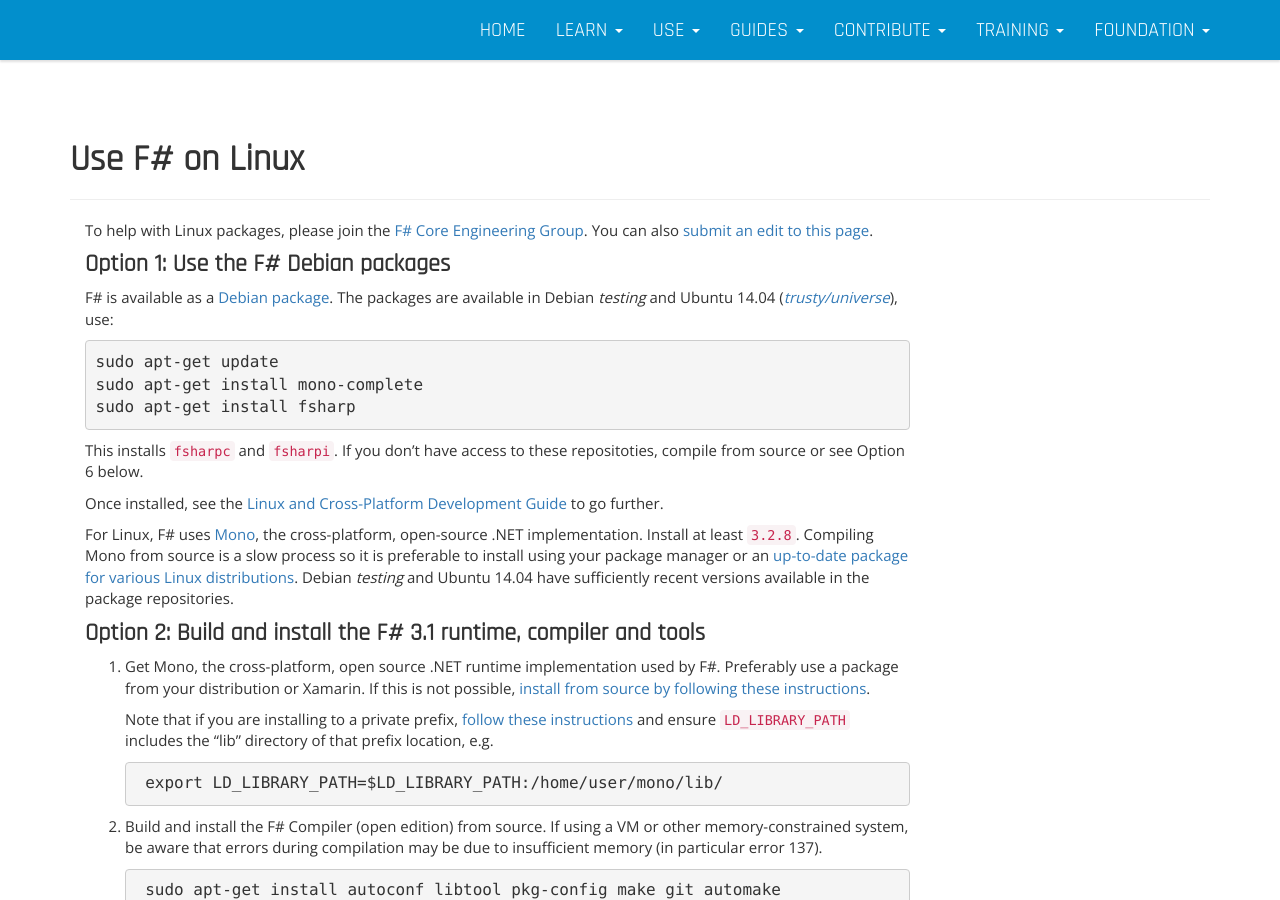
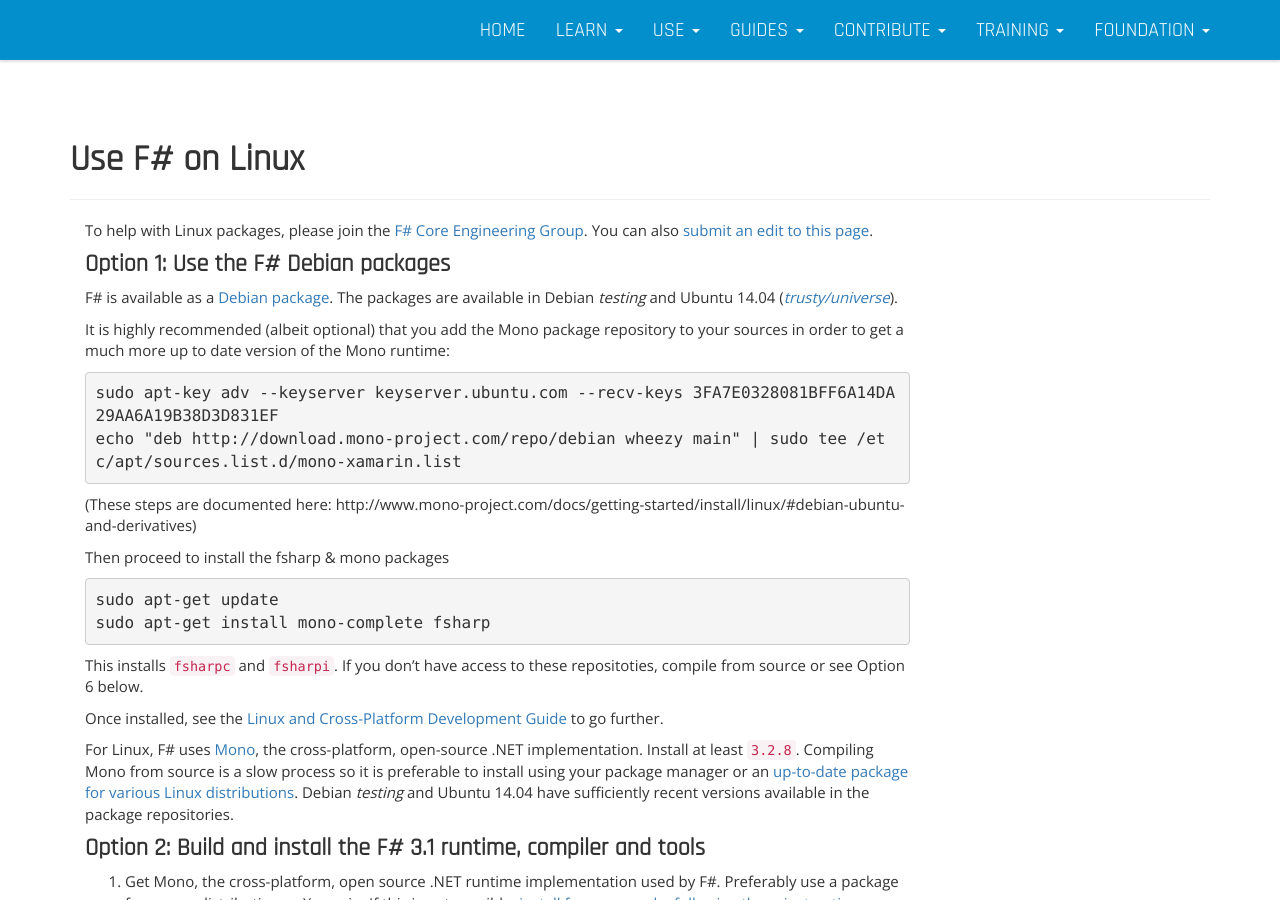
Before and after one commit to fsharp/fsharp.org, a Jekyll site: the page built from use/linux/index.md, in a window 1280 px wide and 900 px high. Built offline with Jekyll 4.4.1, drawn with Linux system fonts in a browser that asks for light colours; nearby versions of some CDN libraries.

Commit message:
For Ubuntu/Debian installs, recommend using the Mono package repo
Add suggested by @dsyme here: https://twitter.com/dsyme/status/544519663627943939

````diff
--- a/use/linux/index.md
+++ b/use/linux/index.md
@@ -9,11 +9,23 @@
 
 ### Option 1: Use the F# Debian packages
 
-F# is available as a [Debian package](http://packages.qa.debian.org/f/fsharp.html). The packages are available in Debian _testing_ and Ubuntu 14.04 ([_trusty/universe_](http://packages.ubuntu.com/trusty/fsharp)), use:
+F# is available as a [Debian package](http://packages.qa.debian.org/f/fsharp.html). The packages are available in Debian _testing_ and Ubuntu 14.04 ([_trusty/universe_](http://packages.ubuntu.com/trusty/fsharp)).
 
-    sudo apt-get update
-    sudo apt-get install mono-complete
-    sudo apt-get install fsharp
+It is highly recommended (albeit optional) that you add the Mono package repository to your sources in order to get a much more up to date version of the Mono runtime:
+
+```bash
+sudo apt-key adv --keyserver keyserver.ubuntu.com --recv-keys 3FA7E0328081BFF6A14DA29AA6A19B38D3D831EF
+echo "deb http://download.mono-project.com/repo/debian wheezy main" | sudo tee /etc/apt/sources.list.d/mono-xamarin.list
+```
+
+(These steps are documented here: http://www.mono-project.com/docs/getting-started/install/linux/#debian-ubuntu-and-derivatives)
+
+Then proceed to install the fsharp & mono packages
+
+```bash
+sudo apt-get update
+sudo apt-get install mono-complete fsharp
+```
 
 This installs `fsharpc` and `fsharpi`. If you don't have access to these repositoties, compile from source or see Option 6 below.
 
````
